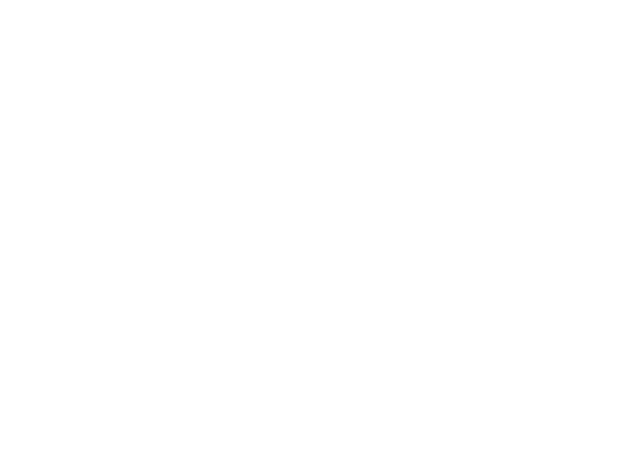
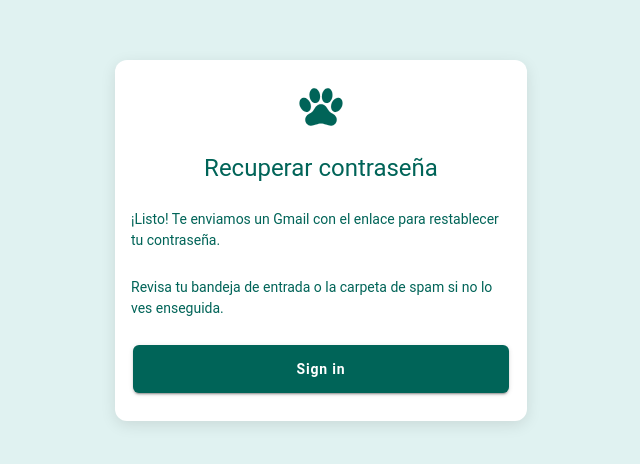
Before and after one commit to Proyecto-Intermodular-2DAM/ProyectoIntermodular_AplicacionVetcare, a React (Vite) app in the folder frontend-mobile/: page /passwordRecovery in a window 1280 px wide. Shown: the part 250-714 px from the top of the page, without its empty margins (319-959 px from the left). Built offline with nearby package versions, Linux system fonts and the light colour scheme.

Commit message:
arreglado

```diff
--- a/frontend-mobile/package.json
+++ b/frontend-mobile/package.json
@@ -39,6 +39,7 @@
     "@testing-library/jest-dom": "^5.16.5",
     "@testing-library/react": "^16.2.0",
     "@testing-library/user-event": "^14.4.3",
+    "@types/jest": "^30.0.0",
     "@types/react": "19.0.10",
     "@types/react-dom": "19.0.4",
     "@vitejs/plugin-legacy": "^7.2.1",
--- a/frontend-mobile/src/App.tsx
+++ b/frontend-mobile/src/App.tsx
@@ -33,6 +33,7 @@ import '@ionic/react/css/display.css';
 /* import '@ionic/react/css/palettes/dark.always.css'; */
 /* import '@ionic/react/css/palettes/dark.class.css'; */
 import '@ionic/react/css/palettes/dark.system.css';
+import PasswordRecovery from './pages/PasswordRecovery';
 
 
 
@@ -44,6 +45,7 @@ const App: React.FC = () => (
       <IonRouterOutlet>
         <Route path="/login" component={Login} exact />
         <Route path="/home" component={Home} exact />
+        <Route path="/passwordRecovery" component={PasswordRecovery} exact />
         <Redirect exact from="/" to="/login" />
       </IonRouterOutlet>
     </IonReactRouter>
--- a/frontend-mobile/src/pages/Login.tsx
+++ b/frontend-mobile/src/pages/Login.tsx
@@ -44,6 +44,7 @@ const Login: React.FC = () => {
 
     const handleRecoverPassword = () => {
         console.log("Navegar a recuperación de contraseña");
+        history.push("/passwordRecovery");
         // history.push("/recover-password"); // Ejemplo de navegación
     };
 
--- /dev/null
+++ b/frontend-mobile/src/pages/PasswordRecovery.tsx
@@ -0,0 +1,56 @@
+import {
+    IonPage,
+    IonContent,
+    IonCard,
+    IonCardContent,
+    IonIcon,
+    IonButton
+} from "@ionic/react";
+import { paw } from "ionicons/icons";
+import "../theme/Login.css";
+import { useHistory } from "react-router-dom";
+
+const PasswordRecovery: React.FC = () => {
+
+    const history = useHistory();
+
+    const goToLogin = () => {
+        history.push("/login");
+    };
+
+    return (
+        <IonPage className="login-page-background">
+            <IonContent fullscreen>
+                <div className="login-center-container">
+                    <IonCard className="login-card">
+                        <IonCardContent className="login-card-content">
+
+                            <header className="login-header-container">
+                                <IonIcon icon={paw} className="login-icon" />
+                                <h1 className="login-title">Recuperar contraseña</h1>
+
+                                <p className="login-signup-text">
+                                    ¡Listo! Te enviamos un Gmail con el enlace
+                                    para restablecer tu contraseña.
+
+                                </p>
+
+                                <p className="login-signup-text">
+                                    Revisa tu bandeja de entrada o la carpeta
+                                    de spam si no lo ves enseguida.
+                                </p>
+                            </header>
+
+                            <IonButton expand="block" className="login-button" onClick={goToLogin}>
+                                Sign in
+                            </IonButton>
+
+                        </IonCardContent>
+                    </IonCard>
+                </div>
+            </IonContent>
+        </IonPage>
+    );
+};
+
+export default PasswordRecovery;
```
Also changed, not shown: 4 other files (tests, documents, lock files or other folders).
